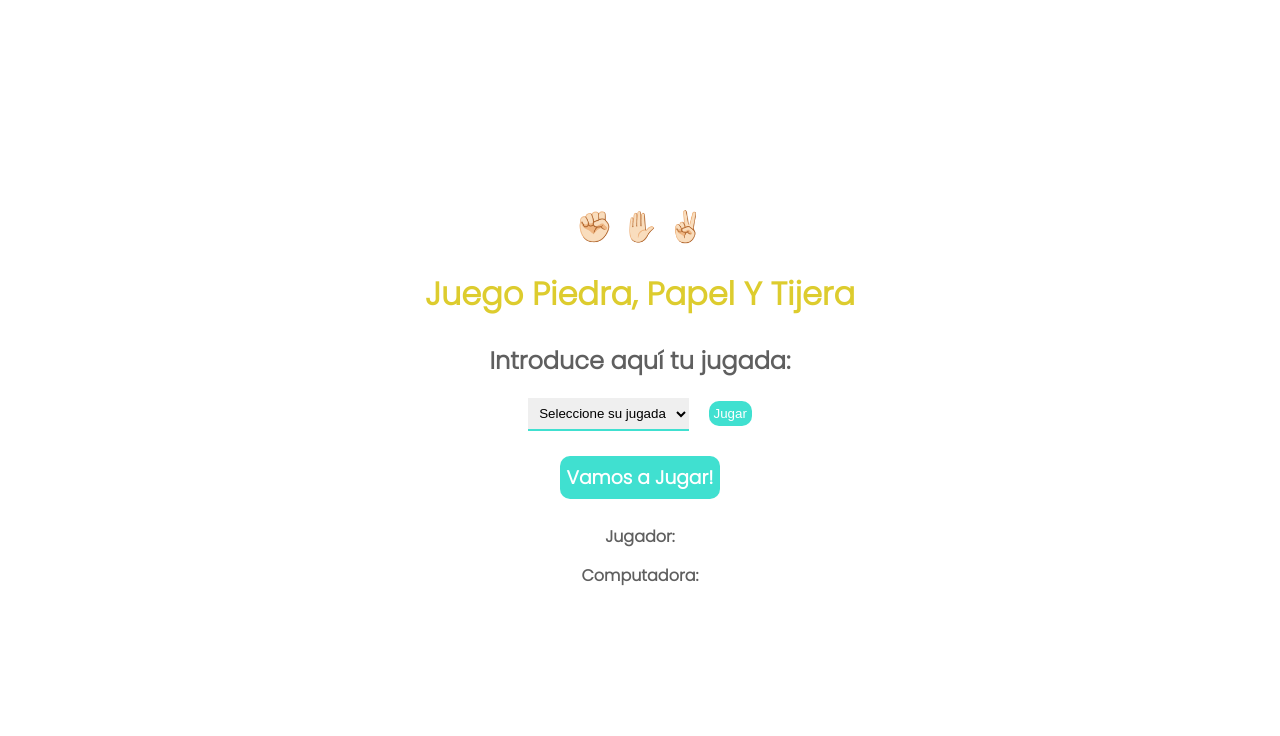
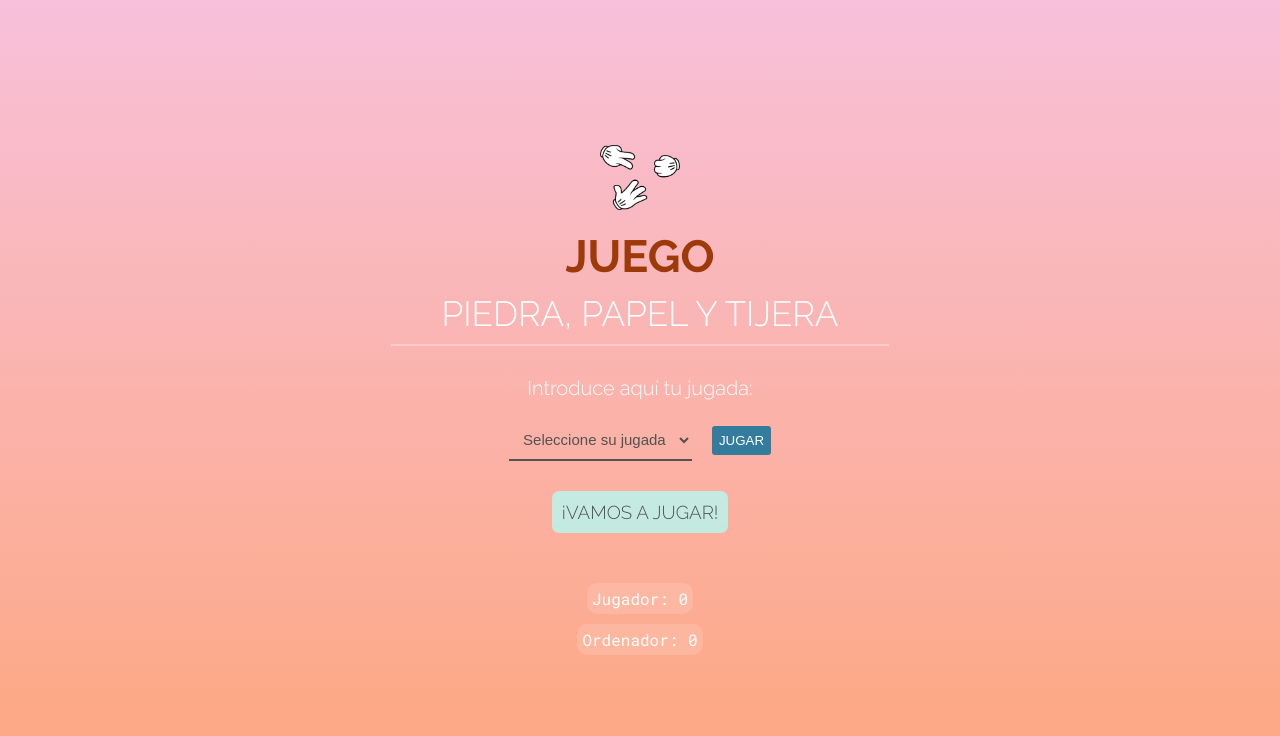
Before and after one commit to Adalab/modulo-2-evaluacion-intermedia-maria-guerrero, a plain HTML site: page index.html in a window 1280 px wide. Drawn offline with Linux system fonts and the light colour scheme.

Commit message:
add changes in html, css and js

```diff
--- a/index.html
+++ b/index.html
@@ -4,35 +4,41 @@
     <meta charset="UTF-8">
     <meta http-equiv="X-UA-Compatible" content="IE=edge">
     <meta name="viewport" content="width=device-width, initial-scale=1.0">
-    <title>Evaluación intermedia. Módulo 2</title>
+    <title>Piedra, papel y tijera</title>
     <link rel="preconnect" href="https://fonts.googleapis.com">
     <link rel="preconnect" href="https://fonts.gstatic.com" crossorigin>
-    <link href="https://fonts.googleapis.com/css2?family=Poppins:wght@300&display=swap" rel="stylesheet">
+    <link href="https://fonts.googleapis.com/css2?family=Raleway:wght@300;700&family=Roboto+Mono&display=swap" rel="stylesheet">
     <link rel="stylesheet" href="./styles/style.css">
 </head>
 <body>
     <main class="main">
-        <h4 class="emojiStyles">✊🏻 ✋🏻 ✌🏻</h4>
-        <h1 class="titleStyles">Juego piedra, papel y tijera</h1>
-        <h2 class="subtitleStyles">Introduce aquí tu jugada:</h2>
 
-        <form action="">
+        <img class="imageElement" src="./images/piedra_papel_tijera.png" alt="">
+        <h1 class="title1">Juego</h1>
+        <h1 class="title2">piedra, papel y tijera</h1>
 
-            <label for=""></label>
-            <select class="js_selected selectStyles" name="game_selected" id="game_selected">
-                <option value="selection">Seleccione su jugada</option>
-                <option value="piedra" id="piedra">Piedra</option>
-                <option value="papel" id="papel">Papel</option>
-                <option value="tijera" id="tijera">Tijera</option>
+        <form class="js_form form" action="">
+
+            <label class="introduceStyles" for="">Introduce aquí tu jugada:</label>
+            <div class="divContainer">
+            <select class="js_select selectStyles" name="select" id="select">
+                <option value="sectionOption">Seleccione su jugada</option>
+                <option value="rock">Piedra</option>
+                <option value="paper">Papel</option>
+                <option value="scissors">Tijera</option>
             </select>
-            <input class="js_button buttonStyles" type="submit" value="Jugar">
+
+            <input class="js_input_button buttonStyles" type="submit" value="jugar">
+
+            <input class="js_input_buttonReset buttonResetStyles hidden2" type="submit" value="reset">
+            </div>
 
         </form>
 
-        <h3 class="js_random_result playStyles">Vamos a Jugar!</h3>
+        <h3 class="js_lets_play letsPlayStyles">¡Vamos a jugar!</h3>
 
-        <h4 class="js_playerResult playerStyles">Jugador: </h4>
-        <h4 class="js_computerResult computerStyles">Computadora: </h4>
+        <h4 class="js_player_score playerScoreStyles">Jugador: 0</h4>
+        <h4 class="js_computer_score computerScoreStyles">Ordenador: 0</h4>
 
     </main>
 
--- a/js/main.js
+++ b/js/main.js
@@ -1,77 +1,111 @@
 'use strict';
 
-// NOS TRAEMOS LOS ELEMENTOS HTML
-const selectedElement = document.querySelector('.js_selected');
-const randomResult = document.querySelector('.js_random_result');
-const inputPlay = document.querySelector('.js_button');
 
-const playerResult = document.querySelector('.js_playerResult');
-const computerResult = document.querySelector('.js_computerResult');
+// TRAEMOS LOS ELEMENTOS HTML QUE VAMOS A UTILIZAR Y LES ASIGNAMOS UNA VARIABLE //
+const selectOption = document.querySelector('.js_select');
+const inputButton = document.querySelector('.js_input_button');
+const lestPlay = document.querySelector('.js_lets_play');
+const inputButtonReset = document.querySelector('.js_input_buttonReset');
+
+const playerScore = document.querySelector('.js_player_score');
+const pcScore = document.querySelector('.js_computer_score');
+
+let player = 0;
+let computer = 0;
 
 
-// DEFINIMOS LAS
+// CREAMOS LAS FUNCIONES //
 
 // Función que generará un número aleatorio
 function getRandomNumber(max) {
     return Math.ceil(Math.random() * max);
    }
 
-function changeOptionsGame(resultVariable) {
+// Función que generará el resultado del usuario y del PC en función del valor
+function changeOptionsGame(computerValue) {
 
-    const valueEl = selectedElement.value;
+    // Creamos la variable del valor del usuario
+    const playerValue = selectOption.value;
 
-    if (valueEl === resultVariable) {
-        randomResult.innerHTML = 'Empate';
+    if(playerValue  === computerValue) {
+        lestPlay.innerHTML = 'Empate';
 
-        } else if (valueEl === 'piedra') {
+        } else if(playerValue === 'rock') {
 
-            if (resultVariable === 'tijera') {
-                randomResult.innerHTML = '¡Has ganado!';
-            } else if (resultVariable === 'papel') {
-                randomResult.innerHTML = '¡Has perdido!';
+            if(computerValue === 'scissors') {
+                lestPlay.innerHTML = '¡Has ganado!';
+                player++;
+            } else if(computerValue === 'paper') {
+                lestPlay.innerHTML = '¡Has perdido!';
+                computer++;
             }
 
-        } else if (valueEl === 'papel') {
+        } else if(playerValue === 'paper') {
 
-            if (resultVariable === 'papel') {
-                randomResult.innerHTML = 'Empate';
-            } else if (resultVariable === 'tijera'){
-                randomResult.innerHTML = '¡Has perdido!';
+            if(computerValue === 'scissors') {
+                lestPlay.innerHTML = '¡Has perdido!'
+                computer++;
+            } else if(computerValue === 'rock') {
+                lestPlay.innerHTML = '¡Has ganado!';
+                player++;
             }
 
-        } else if (valueEl === 'tijera') {
+        } else if(playerValue === 'scissors') {
 
-            if (resultVariable === 'piedra') {
-                randomResult.innerHTML = '¡Has ganado!';
-            } else if ( resultVariable ==='papel') {
-                randomResult.innerHTML = '¡Has ganado!';
+            if(computerValue === 'rock') {
+                lestPlay.innerHTML = '¡Has perdido!';
+                computer++;
+            } else if(computerValue === 'paper') {
+                lestPlay.innerHTML = '¡Has ganado!';
+                player++;
             }
         }
+    // Dentro de la función generamos el resultado de 'Jugador' y 'Ordenador'
+    playerScore.innerHTML = 'Jugador:  ' + player;
+    pcScore.innerHTML = 'Ordenador:  ' + computer;
+}
 
-    }
+// Función donde decimos qué elegirá el ordenador según el número aleatorio
+function randomMove() {
 
-function randomNumEl() {
-    // Generamos número aleatorio
     const randomNum = getRandomNumber(10);
 
     let computerSelection;
 
-    if (randomNum < 3) {
-    computerSelection = 'piedra';
-    } else if (randomNum >= 6) {
-        computerSelection = 'papel';
+   if(randomNum < 3) {
+    computerSelection = 'rock';
+   } else if(randomNum >= 6) {
+        computerSelection = 'paper';
+   } else {
+        computerSelection = 'scissors';
+   }
+
+   return computerSelection;
+}
+
+// Función para cuando el juego llegue a 10 movimientos, finalizar
+function tenMovements() {
+
+    let totalMovements = player + computer;
+
+    if(totalMovements <= 9) {
+        inputButtonReset.classList.add('hidden2');
+        inputButton.classList.add('buttonStyles');
     } else {
-        computerSelection = 'tijera';
+        inputButtonReset.classList.remove('hidden2');
+        inputButton.classList.add('hidden1');
     }
 
-    return computerSelection;
 }
 
+// Contenedor de funciones donde se ejecutarán todas
 function handleClickUpdate(event) {
     event.preventDefault();
-    let resultVariable = randomNumEl();
-    changeOptionsGame(resultVariable);
+    let computerValue = randomMove(); // <-- Creamos una variable que contenga la función randomMove(), y así poder usarla en la función changeOptionsGame.
+    changeOptionsGame(computerValue); // <-- A la función changeOptionsGame le asignamos el parámetro de la variable computerValue, el cual contiene la función randomMove.
+    tenMovements();
 }
 
-// CREAMOS EL EVENTO LISTENER
-inputPlay.addEventListener('click', handleClickUpdate);
+
+// CREAMOS EL EVENTO //
+inputButton.addEventListener('click', handleClickUpdate);
--- a/styles/style.css
+++ b/styles/style.css
@@ -5,60 +5,127 @@
 
 .main {
     height: 100vh;
+    background: linear-gradient(to bottom, #f8c0da 0%, #fda67d 100%);
+    color: white;
     display: flex;
     flex-direction: column;
     justify-content: center;
     align-items: center;
-    font-family: 'Poppins', sans-serif;
+    text-align: center;
+    font-family: 'Raleway', sans-serif;
 }
 
-.emojiStyles {
-    font-size: 30px;
-    color: rgb(91, 136, 131);
+.imageElement {
+    width: 80px;
 }
 
-.titleStyles {
-    color: rgb(221, 204, 46);
-    margin: 20px;
-    text-transform: capitalize;
+.title1 {
+    text-transform: uppercase;
+    color: rgb(158, 57, 10);
+    font-size: 45px;
+    margin-top: 20px;
+    font-weight: bold;
 }
-    .subtitleStyles {
-        color: rgb(95, 95, 95);
-        margin-top: 5px;
-        margin-bottom: 20px;
-    }
+.title2 {
+    text-transform: uppercase;
+    font-size: 35px;
+    margin-bottom: 30px;
+    color: rgb(255, 255, 255);
+    font-weight: lighter;
+}
+
+.introduceStyles {
+    font-size: 20px;
+}
+
+.divContainer {
+    display: flex;
+    justify-content: center;
+    align-items: center;
+    text-align: center;
+}
 
 .selectStyles {
-    padding: 7px;
+    display: flex;
+    flex-direction: row;
+    text-align: center;
     border: none;
-    border-bottom: turquoise solid 2px;
-    margin-right: 15px;
-}
-
-.playStyles {
-    margin-top: 25px;
-    margin-bottom: 18px;
-    padding: 7px;
-    color: white;
-    background-color: turquoise;
-    border-radius: 10px;
+    border-bottom: rgb(82, 82, 82) solid 2px;
+    padding: 10px;
+    margin-top: 20px;
+    font-size: 15px;
+    background-color: transparent;
+    color: rgb(82, 82, 82);
+    cursor: pointer;
 }
 
 .buttonStyles {
+    padding: 7px;
+    border: none;
+    border-radius: 3px;
+    margin-left: 20px;
+    font-weight: normal;
+    margin-top: 20px;
+    color: white;
+    background-color: rgb(51, 124, 158);
+    text-transform: uppercase;
     cursor: pointer;
-    padding: 5px;
-    border: none;
-    color: white;
-    background-color: turquoise;
-    border-radius: 10px;
 }
 
-.playerStyles {
-    margin: 7px;
-    color: rgb(95, 95, 95);
+    .hidden1 {
+        display: none;
+    }
+
+.buttonResetStyles {
+    padding: 7px;
+    border: none;
+    border-radius: 3px;
+    margin-left: 20px;
+    font-weight: normal;
+    margin-top: 20px;
+    color: white;
+    background-color: rgb(158, 130, 51);
+    text-transform: uppercase;
+    cursor: pointer;
 }
 
-.computerStyles {
-    margin: 7px;
-    color: rgb(95, 95, 95);
+    .hidden2 {
+        display: none;
+    }
+
+.letsPlayStyles {
+    margin-top: 30px;
+    padding: 10px;
+    border-radius: 7px;
+    background-color: rgba(177, 255, 248, 0.74);
+    color: rgb(82, 82, 82);
+    text-transform: uppercase;
+    font-weight: normal;
 }
+
+.playerScoreStyles {
+    margin-top: 50px;
+    background: rgba(255, 255, 255, 0.137);
+    padding: 5px;
+    border-radius: 10px;
+    font-weight: normal;
+    font-family: 'Roboto Mono', monospace;
+    color: rgb(255, 255, 255);
+}
+
+.computerScoreStyles {
+    margin-top: 10px;
+    background: rgba(255, 255, 255, 0.137);
+    padding: 5px;
+    border-radius: 10px;
+    font-weight: normal;
+    font-family: 'Roboto Mono', monospace;
+    color: rgb(255, 255, 255);
+}
+
+@media (min-width: 768px) {
+    .title2 {
+        border-bottom: rgba(255, 255, 255, 0.322) 2px solid;
+        padding: 10px 50px 10px 50px;
+    }
+}
```
Also changed, not shown: images/piedra_papel_tijera.png (added).
